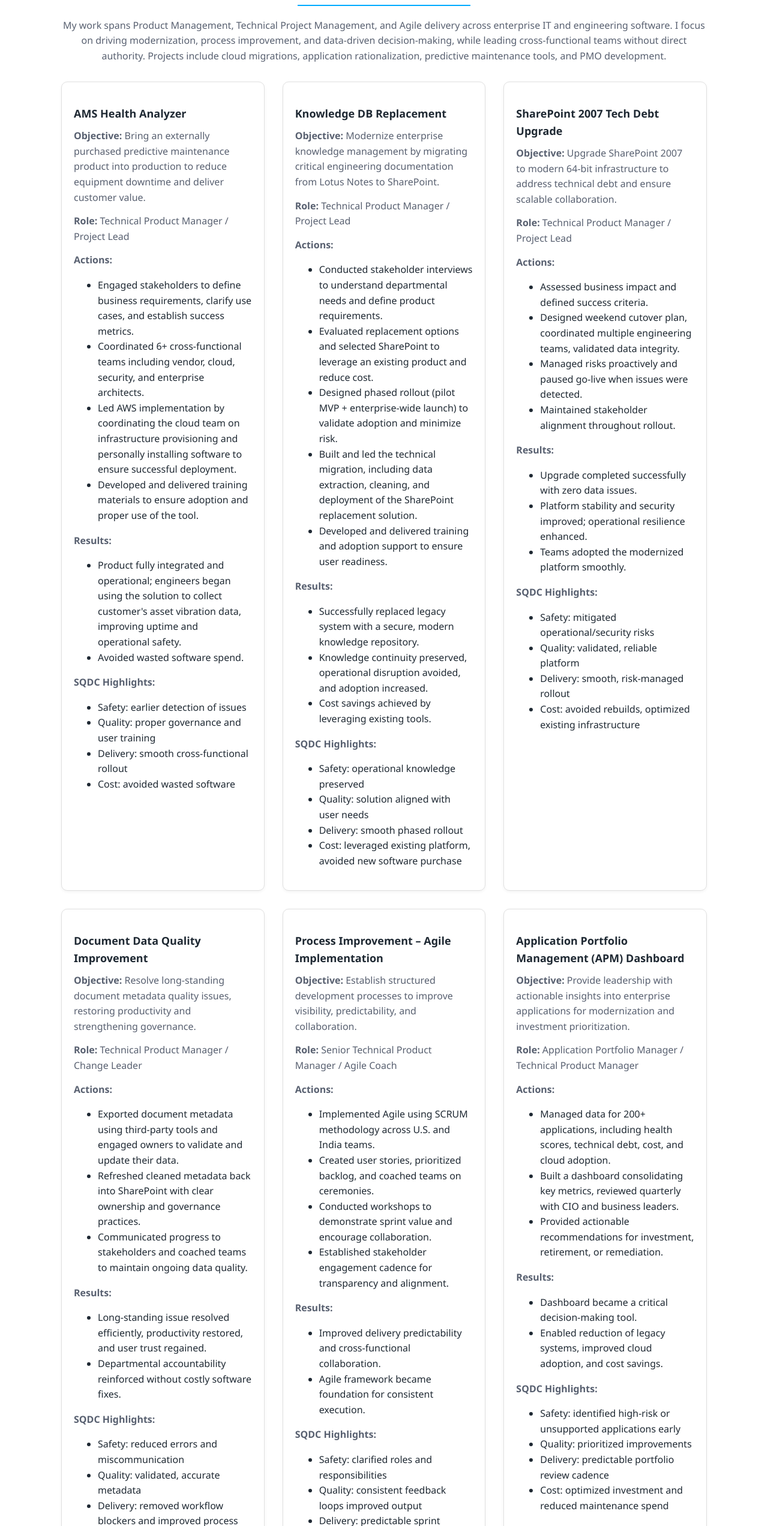
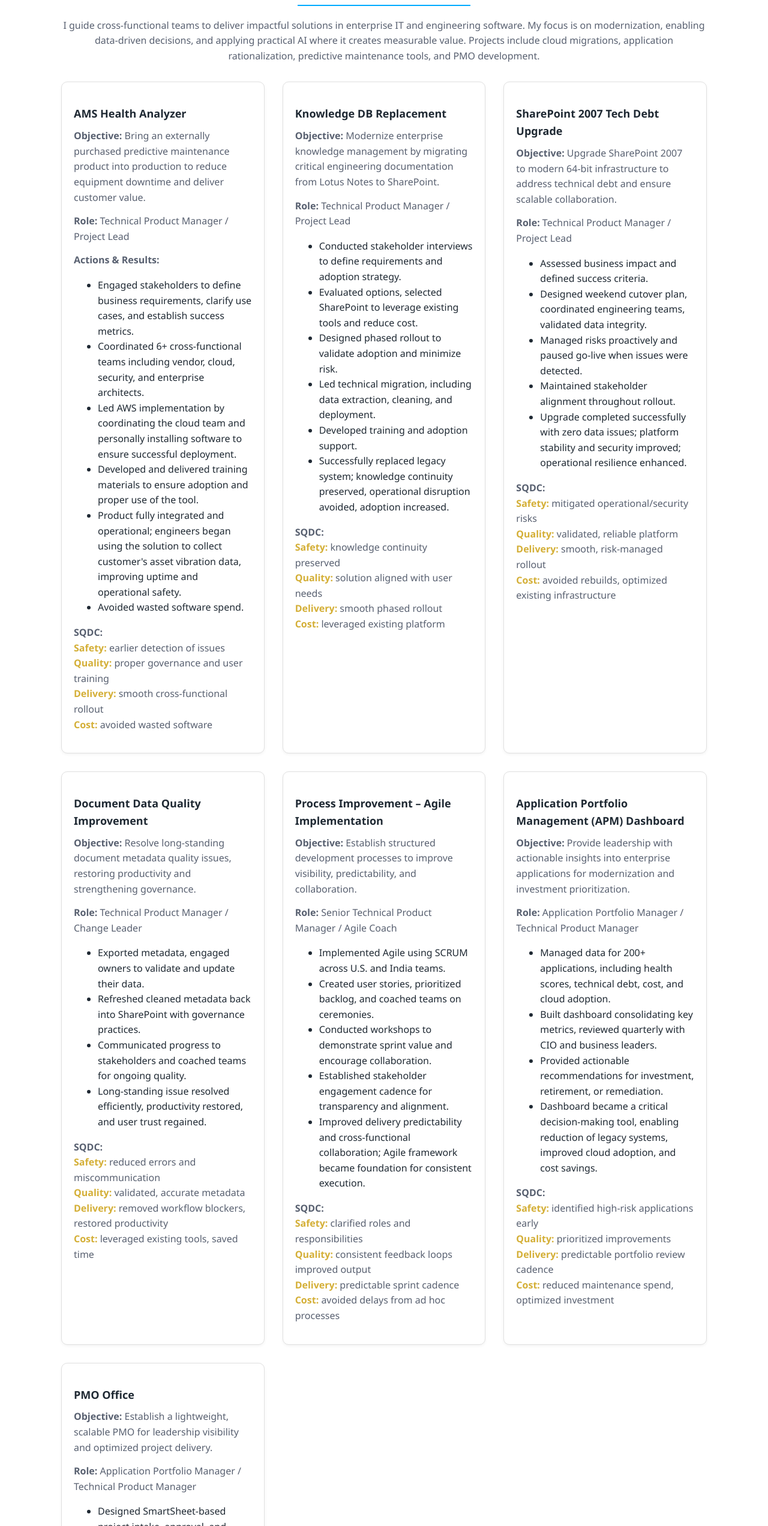
Before and after one commit to kjturner56/kenturnerportfolio, a plain HTML site: page projects.html in a window 1280 px wide. Shown: the part 256-2800 px from the top of the page at 60% size. Drawn offline with Linux system fonts and the light colour scheme.

Commit message:
Add changes to content based on feedback

```diff
--- a/css/projects.css
+++ b/css/projects.css
@@ -92,6 +92,10 @@ body.products-page section h2 {
   flex-direction: column;
   justify-content: flex-start;
   text-align: left;
+}
+strong {
+  color: rgba(0,0,0,0.7);
+  font-weight: 600;
 }
 
 /* -----------------------------------------------
--- a/projects.html
+++ b/projects.html
@@ -10,7 +10,6 @@
   <!-- Header -->
   <header class="banner" role="banner">
     <div class="container banner-inner">
-
       <div class="banner-left">
         <div class="site-title"><h1>Kenneth R. Turner</h1></div>
 
@@ -33,7 +32,7 @@
 
       <div class="banner-center" aria-hidden="true">
         <h2>Senior Technical Product Manager</h2>
-        <h3>AI and enterprise solutions driving innovation and measurable impact</h3>
+        <h3>Leading product solutions across AI and traditional technology</h3>
       </div>
     </div>
     <div class="banner-divider" aria-hidden="true"></div>
@@ -45,216 +44,163 @@
       <div class="container">
         <h2>Projects Overview</h2>
         <p class="projects-overview">
-          My work spans Product Management, Technical Project Management, and Agile delivery across enterprise IT and engineering software.
-          I focus on driving modernization, process improvement, and data-driven decision-making, while leading cross-functional teams without direct authority.
+          I guide cross-functional teams to deliver impactful solutions in enterprise IT and engineering software.
+          My focus is on modernization, enabling data-driven decisions, and applying practical AI where it creates measurable value.
           Projects include cloud migrations, application rationalization, predictive maintenance tools, and PMO development.
         </p>
 
-        <!-- Projects Grid -->
         <div class="card-grid">
 
           <!-- AMS Health Analyzer -->
-          <div class="card">
+          <div class="card project-card">
             <h3>AMS Health Analyzer</h3>
-            <div class="card-content">
             <p><strong>Objective:</strong> Bring an externally purchased predictive maintenance product into production to reduce equipment downtime and deliver customer value.</p>
             <p><strong>Role:</strong> Technical Product Manager / Project Lead</p>
-              <p><strong>Actions:</strong></p>
+            <p><strong>Actions & Results:</strong></p>
             <ul>
               <li>Engaged stakeholders to define business requirements, clarify use cases, and establish success metrics.</li>
               <li>Coordinated 6+ cross-functional teams including vendor, cloud, security, and enterprise architects.</li>
-                <li>Led AWS implementation by coordinating the cloud team on infrastructure provisioning and personally installing software to ensure successful deployment.</li>
+              <li>Led AWS implementation by coordinating the cloud team and personally installing software to ensure successful deployment.</li>
               <li>Developed and delivered training materials to ensure adoption and proper use of the tool.</li>
-              </ul>
-              <p><strong>Results:</strong></p>
-              <ul>
               <li>Product fully integrated and operational; engineers began using the solution to collect customer's asset vibration data, improving uptime and operational safety.</li>
               <li>Avoided wasted software spend.</li>
             </ul>
-              <p><strong>SQDC Highlights:</strong></p>
-              <ul>
-                <li>Safety: earlier detection of issues</li>
-                <li>Quality: proper governance and user training</li>
-                <li>Delivery: smooth cross-functional rollout</li>
-                <li>Cost: avoided wasted software</li>
-              </ul>
-            </div>
+            <p><strong>SQDC:</strong><br>
+              <span style="color:#D4AF37; font-weight:bold;">Safety:</span> earlier detection of issues<br>
+              <span style="color:#D4AF37; font-weight:bold;">Quality:</span> proper governance and user training<br>
+              <span style="color:#D4AF37; font-weight:bold;">Delivery:</span> smooth cross-functional rollout<br>
+              <span style="color:#D4AF37; font-weight:bold;">Cost:</span> avoided wasted software
+            </p>
           </div>
 
-          <!-- Knowledge DB Migration -->
-          <div class="card">
+          <!-- Knowledge DB Replacement -->
+          <div class="card project-card">
             <h3>Knowledge DB Replacement</h3>
-            <div class="card-content">
             <p><strong>Objective:</strong> Modernize enterprise knowledge management by migrating critical engineering documentation from Lotus Notes to SharePoint.</p>
             <p><strong>Role:</strong> Technical Product Manager / Project Lead</p>
-              <p><strong>Actions:</strong></p>
             <ul>
-                <li>Conducted stakeholder interviews to understand departmental needs and define product requirements.</li>
-                <li>Evaluated replacement options and selected SharePoint to leverage an existing product and reduce cost.</li>
-                <li>Designed phased rollout (pilot MVP + enterprise-wide launch) to validate adoption and minimize risk.</li>
-                <li>Built and led the technical migration, including data extraction, cleaning, and deployment of the SharePoint replacement solution.</li>
-                <li>Developed and delivered training and adoption support to ensure user readiness.</li>
+              <li>Conducted stakeholder interviews to define requirements and adoption strategy.</li>
+              <li>Evaluated options, selected SharePoint to leverage existing tools and reduce cost.</li>
+              <li>Designed phased rollout to validate adoption and minimize risk.</li>
+              <li>Led technical migration, including data extraction, cleaning, and deployment.</li>
+              <li>Developed training and adoption support.</li>
+              <li>Successfully replaced legacy system; knowledge continuity preserved, operational disruption avoided, adoption increased.</li>
             </ul>
-              <p><strong>Results:</strong></p>
-              <ul>
-                <li>Successfully replaced legacy system with a secure, modern knowledge repository.</li>
-                <li>Knowledge continuity preserved, operational disruption avoided, and adoption increased.</li>
-                <li>Cost savings achieved by leveraging existing tools.</li>
-              </ul>
-              <p><strong>SQDC Highlights:</strong></p>
-              <ul>
-                <li>Safety: operational knowledge preserved</li>
-                <li>Quality: solution aligned with user needs</li>
-                <li>Delivery: smooth phased rollout</li>
-                <li>Cost: leveraged existing platform, avoided new software purchase</li>
-              </ul>
-            </div>
+            <p><strong>SQDC:</strong><br>
+              <span style="color:#D4AF37; font-weight:bold;">Safety:</span> knowledge continuity preserved<br>
+              <span style="color:#D4AF37; font-weight:bold;">Quality:</span> solution aligned with user needs<br>
+              <span style="color:#D4AF37; font-weight:bold;">Delivery:</span> smooth phased rollout<br>
+              <span style="color:#D4AF37; font-weight:bold;">Cost:</span> leveraged existing platform
+            </p>
           </div>
 
           <!-- SharePoint 2007 Tech Debt Upgrade -->
-          <div class="card">
+          <div class="card project-card">
             <h3>SharePoint 2007 Tech Debt Upgrade</h3>
-            <div class="card-content">
             <p><strong>Objective:</strong> Upgrade SharePoint 2007 to modern 64-bit infrastructure to address technical debt and ensure scalable collaboration.</p>
             <p><strong>Role:</strong> Technical Product Manager / Project Lead</p>
-              <p><strong>Actions:</strong></p>
             <ul>
               <li>Assessed business impact and defined success criteria.</li>
-                <li>Designed weekend cutover plan, coordinated multiple engineering teams, validated data integrity.</li>
+              <li>Designed weekend cutover plan, coordinated engineering teams, validated data integrity.</li>
               <li>Managed risks proactively and paused go-live when issues were detected.</li>
               <li>Maintained stakeholder alignment throughout rollout.</li>
+              <li>Upgrade completed successfully with zero data issues; platform stability and security improved; operational resilience enhanced.</li>
             </ul>
-              <p><strong>Results:</strong></p>
-              <ul>
-                <li>Upgrade completed successfully with zero data issues.</li>
-                <li>Platform stability and security improved; operational resilience enhanced.</li>
-                <li>Teams adopted the modernized platform smoothly.</li>
-              </ul>
-              <p><strong>SQDC Highlights:</strong></p>
-              <ul>
-                <li>Safety: mitigated operational/security risks</li>
-                <li>Quality: validated, reliable platform</li>
-                <li>Delivery: smooth, risk-managed rollout</li>
-                <li>Cost: avoided rebuilds, optimized existing infrastructure</li>
-              </ul>
-            </div>
+            <p><strong>SQDC:</strong><br>
+              <span style="color:#D4AF37; font-weight:bold;">Safety:</span> mitigated operational/security risks<br>
+              <span style="color:#D4AF37; font-weight:bold;">Quality:</span> validated, reliable platform<br>
+              <span style="color:#D4AF37; font-weight:bold;">Delivery:</span> smooth, risk-managed rollout<br>
+              <span style="color:#D4AF37; font-weight:bold;">Cost:</span> avoided rebuilds, optimized existing infrastructure
+            </p>
           </div>
 
-          <!-- Leading Without Authority -->
-          <div class="card">
+          <!-- Document Data Quality Improvement -->
+          <div class="card project-card">
             <h3>Document Data Quality Improvement</h3>
-            <div class="card-content">
             <p><strong>Objective:</strong> Resolve long-standing document metadata quality issues, restoring productivity and strengthening governance.</p>
             <p><strong>Role:</strong> Technical Product Manager / Change Leader</p>
-              <p><strong>Actions:</strong></p>
             <ul>
-                <li>Exported document metadata using third-party tools and engaged owners to validate and update their data.</li>
-                <li>Refreshed cleaned metadata back into SharePoint with clear ownership and governance practices.</li>
-                <li>Communicated progress to stakeholders and coached teams to maintain ongoing data quality.</li>
+              <li>Exported metadata, engaged owners to validate and update their data.</li>
+              <li>Refreshed cleaned metadata back into SharePoint with governance practices.</li>
+              <li>Communicated progress to stakeholders and coached teams for ongoing quality.</li>
+              <li>Long-standing issue resolved efficiently, productivity restored, and user trust regained.</li>
             </ul>
-              <p><strong>Results:</strong></p>
-              <ul>
-                <li>Long-standing issue resolved efficiently, productivity restored, and user trust regained.</li>
-                <li>Departmental accountability reinforced without costly software fixes.</li>
-              </ul>
-              <p><strong>SQDC Highlights:</strong></p>
-              <ul>
-                <li>Safety: reduced errors and miscommunication</li>
-                <li>Quality: validated, accurate metadata</li>
-                <li>Delivery: removed workflow blockers and improved process</li>
-                <li>Cost: leveraged existing tools, saved time and money</li>
-              </ul>
-            </div>
+            <p><strong>SQDC:</strong><br>
+              <span style="color:#D4AF37; font-weight:bold;">Safety:</span> reduced errors and miscommunication<br>
+              <span style="color:#D4AF37; font-weight:bold;">Quality:</span> validated, accurate metadata<br>
+              <span style="color:#D4AF37; font-weight:bold;">Delivery:</span> removed workflow blockers, restored productivity<br>
+              <span style="color:#D4AF37; font-weight:bold;">Cost:</span> leveraged existing tools, saved time
+            </p>
           </div>
 
           <!-- Process Improvement – Agile Implementation -->
-          <div class="card">
+          <div class="card project-card">
             <h3>Process Improvement – Agile Implementation</h3>
-            <div class="card-content">
             <p><strong>Objective:</strong> Establish structured development processes to improve visibility, predictability, and collaboration.</p>
             <p><strong>Role:</strong> Senior Technical Product Manager / Agile Coach</p>
-              <p><strong>Actions:</strong></p>
             <ul>
-                <li>Implemented Agile using SCRUM methodology across U.S. and India teams.</li>
+              <li>Implemented Agile using SCRUM across U.S. and India teams.</li>
               <li>Created user stories, prioritized backlog, and coached teams on ceremonies.</li>
               <li>Conducted workshops to demonstrate sprint value and encourage collaboration.</li>
               <li>Established stakeholder engagement cadence for transparency and alignment.</li>
+              <li>Improved delivery predictability and cross-functional collaboration; Agile framework became foundation for consistent execution.</li>
             </ul>
-              <p><strong>Results:</strong></p>
-              <ul>
-                <li>Improved delivery predictability and cross-functional collaboration.</li>
-                <li>Agile framework became foundation for consistent execution.</li>
-              </ul>
-              <p><strong>SQDC Highlights:</strong></p>
-              <ul>
-                <li>Safety: clarified roles and responsibilities</li>
-                <li>Quality: consistent feedback loops improved output</li>
-                <li>Delivery: predictable sprint cadence</li>
-                <li>Cost: avoided delays from ad hoc processes</li>
-              </ul>
-            </div>
+            <p><strong>SQDC:</strong><br>
+              <span style="color:#D4AF37; font-weight:bold;">Safety:</span> clarified roles and responsibilities<br>
+              <span style="color:#D4AF37; font-weight:bold;">Quality:</span> consistent feedback loops improved output<br>
+              <span style="color:#D4AF37; font-weight:bold;">Delivery:</span> predictable sprint cadence<br>
+              <span style="color:#D4AF37; font-weight:bold;">Cost:</span> avoided delays from ad hoc processes
+            </p>
           </div>
 
           <!-- Application Portfolio Management Dashboard -->
-          <div class="card">
+          <div class="card project-card">
             <h3>Application Portfolio Management (APM) Dashboard</h3>
-            <div class="card-content">
             <p><strong>Objective:</strong> Provide leadership with actionable insights into enterprise applications for modernization and investment prioritization.</p>
             <p><strong>Role:</strong> Application Portfolio Manager / Technical Product Manager</p>
-              <p><strong>Actions:</strong></p>
             <ul>
               <li>Managed data for 200+ applications, including health scores, technical debt, cost, and cloud adoption.</li>
-                <li>Built a dashboard consolidating key metrics, reviewed quarterly with CIO and business leaders.</li>
+              <li>Built dashboard consolidating key metrics, reviewed quarterly with CIO and business leaders.</li>
               <li>Provided actionable recommendations for investment, retirement, or remediation.</li>
+              <li>Dashboard became a critical decision-making tool, enabling reduction of legacy systems, improved cloud adoption, and cost savings.</li>
             </ul>
-              <p><strong>Results:</strong></p>
-              <ul>
-                <li>Dashboard became a critical decision-making tool.</li>
-                <li>Enabled reduction of legacy systems, improved cloud adoption, and cost savings.</li>
-              </ul>
-              <p><strong>SQDC Highlights:</strong></p>
-              <ul>
-                <li>Safety: identified high-risk or unsupported applications early</li>
-                <li>Quality: prioritized improvements</li>
-                <li>Delivery: predictable portfolio review cadence</li>
-                <li>Cost: optimized investment and reduced maintenance spend</li>
-              </ul>
-            </div>
+            <p><strong>SQDC:</strong><br>
+              <span style="color:#D4AF37; font-weight:bold;">Safety:</span> identified high-risk applications early<br>
+              <span style="color:#D4AF37; font-weight:bold;">Quality:</span> prioritized improvements<br>
+              <span style="color:#D4AF37; font-weight:bold;">Delivery:</span> predictable portfolio review cadence<br>
+              <span style="color:#D4AF37; font-weight:bold;">Cost:</span> reduced maintenance spend, optimized investment
+            </p>
           </div>
 
           <!-- PMO Office -->
-          <div class="card">
+          <div class="card project-card">
             <h3>PMO Office</h3>
-            <div class="card-content">
             <p><strong>Objective:</strong> Establish a lightweight, scalable PMO for leadership visibility and optimized project delivery.</p>
             <p><strong>Role:</strong> Application Portfolio Manager / Technical Product Manager</p>
-              <p><strong>Actions:</strong></p>
             <ul>
               <li>Designed SmartSheet-based project intake, approval, and tracking system.</li>
               <li>Customized workflows, templates, and trained teams for adoption.</li>
               <li>Aligned project prioritization with strategic goals and resource allocation.</li>
               <li>Created transparent reporting for progress, risks, and dependencies.</li>
+              <li>Leadership gained full visibility; teams experienced clearer expectations, accountability, and improved delivery speed; cost-efficient implementation avoided additional tooling expenses.</li>
             </ul>
-              <p><strong>Results:</strong></p>
-              <ul>
-                <li>Leadership gained full visibility into all projects.</li>
-                <li>Teams experienced clearer expectations, accountability, and improved delivery speed.</li>
-                <li>Cost-efficient implementation avoided additional tooling expenses.</li>
-              </ul>
-              <p><strong>SQDC Highlights:</strong></p>
-              <ul>
-                <li>Safety: surfaced project and resource risks early</li>
-                <li>Quality: consistent execution aligned with goals</li>
-                <li>Delivery: faster approvals and maintained momentum</li>
-                <li>Cost: leveraged existing tools, optimized resource allocation</li>
-              </ul>
-            </div>
+            <p><strong>SQDC:</strong><br>
+              <span style="color:#D4AF37; font-weight:bold;">Safety:</span> surfaced project and resource risks early<br>
+              <span style="color:#D4AF37; font-weight:bold;">Quality:</span> consistent execution aligned with goals<br>
+              <span style="color:#D4AF37; font-weight:bold;">Delivery:</span> faster approvals and maintained momentum<br>
+              <span style="color:#D4AF37; font-weight:bold;">Cost:</span> leveraged existing tools, optimized resources
+            </p>
           </div>
 
         </div>
       </div>
     </section>
   </main>
+
+  <!-- Role Intent Line -->
+  <div class="role-intent">
+    I am pursuing Technical Product Manager roles where I can lead solutions that combine technical depth with practical innovation across AI and traditional technologies.
+  </div>
 
   <!-- Footer -->
   <footer class="site-footer" role="contentinfo">
```
Also changed, not shown: Product1/genai-advisor.html (+11 -4 lines), Product2/semantic-search.html (+8 -6 lines), Product3/ai-BeniCostAnlyzer.html (+5 -6 lines), about.html (+12 -10 lines), contact.html (+5 -2 lines), css/style.css (+7 -1 lines), index.html (+11 -7 lines), products.html (+53 -29 lines). Lines whose indentation alone changed are shown as unchanged.
